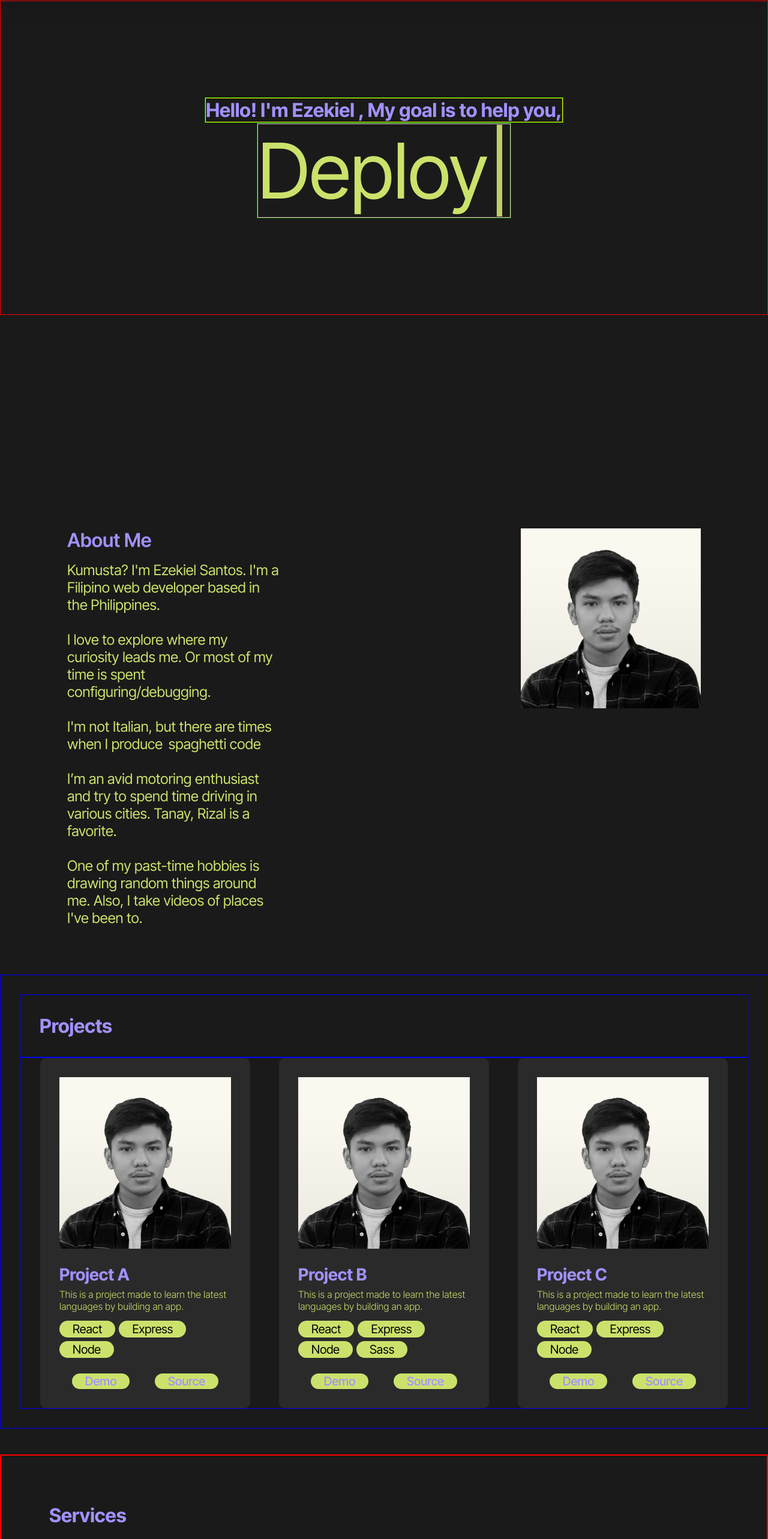
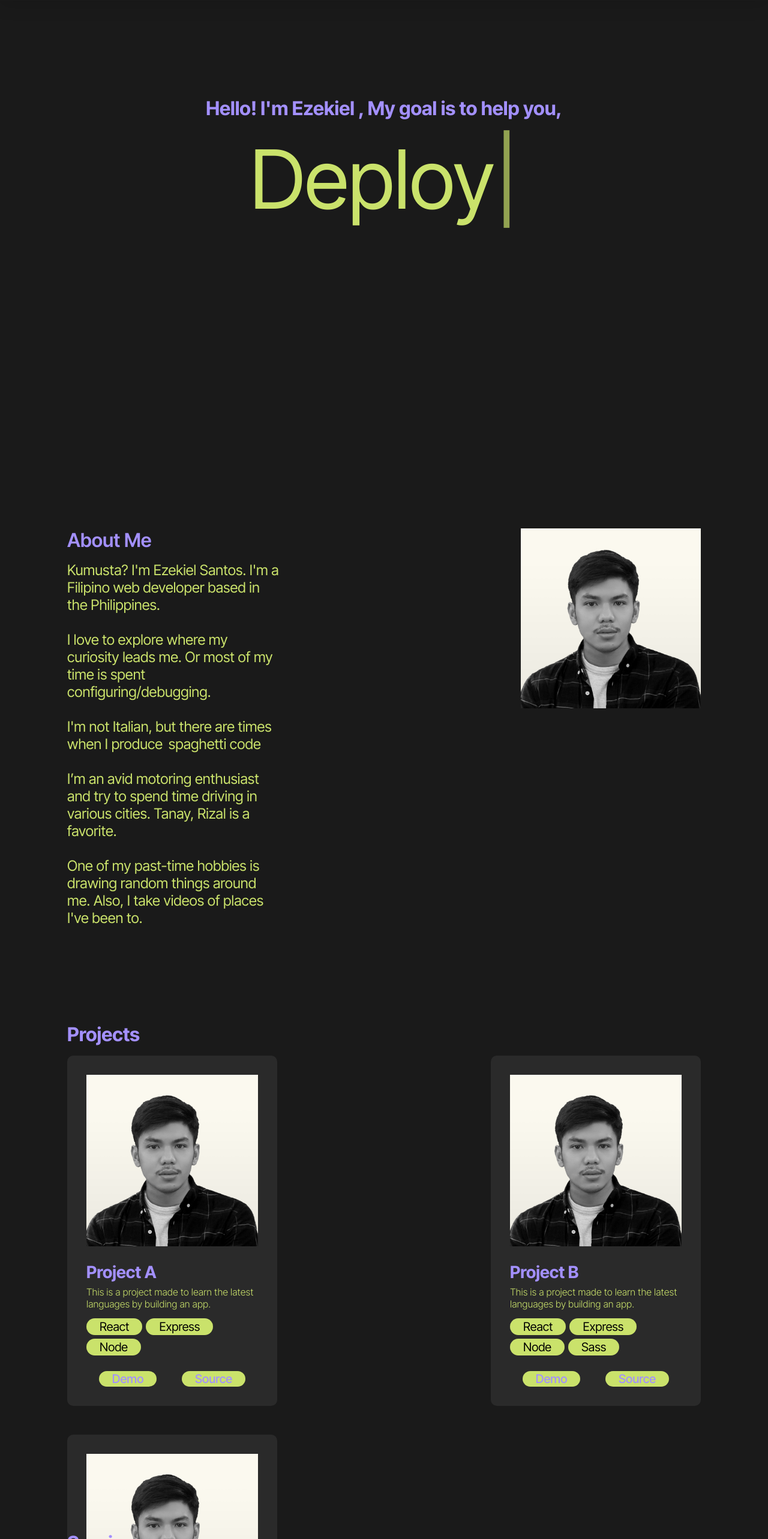
Before and after one commit to ezekielsans/react-portfolio, a React (Vite) app: page / in a window 1280 px wide. Shown: the part 93-2659 px from the top of the page at 60% size. Built offline with nearby package versions, Linux system fonts and the light colour scheme.

Commit message:
add responsiveness

```diff
--- a/src/components/About/About.jsx
+++ b/src/components/About/About.jsx
@@ -6,8 +6,8 @@ import { getImageUrl } from '../../utils';
 export  const About = () => {
   return (
 
-    <section className={styles.section}>
-<div className={styles.container}>
+    <section className={styles.section} id="about">
+  <div className={styles.container}>
   <div className={styles.col}>
 <div className={styles.title}>About Me</div>
 <div className={styles.paragraphs}>
--- a/src/components/Contact/Contact.module.css
+++ b/src/components/Contact/Contact.module.css
@@ -4,11 +4,12 @@
     display: flex;
     justify-content: space-between;
     align-items: center;
-    padding: 40px;
+    padding: 5rem;
+    margin: 0 2rem;
     background-color: var(--main-bg-color); /* Background color for the section */
     color: var(--font-main-color); /* Text color */
     gap: 20px;
-    height: 100vh;
+
   }
   .wordConnect{
 
--- a/src/components/Footer/Footer.jsx
+++ b/src/components/Footer/Footer.jsx
@@ -1,13 +1,8 @@
 import React from 'react'
 
-
-import { IconContext } from 'react-icons/lib';
-import {
-  SiGithub,
-  SiLinkedin ,
-SiFacebook
-  } from 'react-icons/si';
-
+import { FaFacebookF,
+         FaGithub,
+         FaLinkedin } from "react-icons/fa";
 
 import styles from "./Footer.module.css"
 export const Footer = () => {
@@ -23,18 +18,18 @@ export const Footer = () => {
      </h1>
 
      <div className={styles.socials}>
-     <IconContext.Provider value={{color:"blue"}}>
-      <a href="">
-       {SiGithub}</a>
+        <a href="">
+        <FaFacebookF className={styles.icons} />
+       </a>
        <a href="">
-        {SiFacebook}
-        </a>
-        <a href=""> hello
-       {SiLinkedin}
+       <FaGithub className={styles.icons}/>
+       </a> <a href="">
+       <FaLinkedin className={styles.icons}/>
        </a>
-       </IconContext.Provider>
+
      </div>
      </div>
       </footer>
+
   )
 }
--- a/src/components/Footer/Footer.module.css
+++ b/src/components/Footer/Footer.module.css
@@ -13,6 +13,7 @@ justify-content: space-between;
 padding: 1rem;
 margin: 0 2rem;
 ;
+align-items: center;
 }
 
 .footerContainer h1{
@@ -22,8 +23,18 @@ color: var(--font-main-color);
     font-weight: 600;
 }
 
-.socials a{
-background-color: aqua;
+.socials {
+
     display: flex;
-    gap: 2rem;
+    flex-direction: row;
+    gap: 1rem;
 }
+
+
+.icons{
+
+color: var(--font-main-color);
+height: 100%;
+
+
+}
--- a/src/components/Hero/Hero.module.css
+++ b/src/components/Hero/Hero.module.css
@@ -9,7 +9,7 @@
 }
 .heroContainer{
     padding: 10rem;
-    border: 1px red solid;
+
 display: flex;
 flex-direction: column;
 align-items: center;
@@ -17,23 +17,23 @@ align-items: center;
 }
 
 .row{
-    border: 1px  green solid;
+
     color: var(--font-main-color);
     text-align: center;
 }
 
 
 .greeting{
-    border: 1px yellow solid;
+
 font-size: 2rem;
 }
 
 .type{
-font-size: 8rem;
+    margin-top: 1rem;
+font-size: 8.5rem;
 font-weight: 400;
 color: var(--font-tertiary-color);
 
-border: 1px pink solid;
 }
 
 
--- a/src/components/Projects/Projects.module.css
+++ b/src/components/Projects/Projects.module.css
@@ -8,33 +8,30 @@
   color: var(--color-text);
   background-color: var(--main-bg-color);
   height: 100vh;
-
-
+  padding: 5rem;
+  margin: 0 2rem;
+  margin-bottom: 3rem;
 }
 
 
-  .projectsContainer{
-    padding: 2rem;
-  border: 1px blue solid;
 
-
-  }
 .title {
   font-size: 2rem;
   font-weight: 700;
   color: var(--font-main-color);
-    padding: 2rem;
-    border: 1px blue solid;
+  margin-bottom: 1rem;
+
 }
 
 .projects {
-    border: 1px blue solid;
+
 
   display: flex;
   flex-direction: row;
   flex-wrap: wrap;
   align-items: center;
-    justify-content: center;
+  justify-content: space-between;
   gap: 3rem;
   width: 100%;
+  margin-bottom: 1rem;
 }
--- a/src/components/Services/Services.jsx
+++ b/src/components/Services/Services.jsx
@@ -5,6 +5,7 @@ import { getImageUrl } from '../../utils';
 export const Services = () => {
   return (
     <section className={styles.container} id='services'>
+
     <h1 className={styles.servicesTitle}>Services</h1>
 <div className={styles.services}>
 <div className={styles.servicesCard}>
--- a/src/components/Services/Services.module.css
+++ b/src/components/Services/Services.module.css
@@ -5,22 +5,25 @@
     display: flex;
     flex-direction: column;
     background-color: var(--main-bg-color);
-    border: 2px red solid;
 
+    margin: 0 2rem;
     padding: 5rem;
 }
 
+
 .servicesTitle{
-
-
     color:   var(--font-main-color);
     font-size: 2rem;
+     margin-bottom: 1rem;
 }
 
 .services{
     display: flex;
     flex-direction: row;
-    gap: 2rem;
+ gap: 3rem;
+ margin-bottom: 1rem;
+
+    justify-content: space-between;
 }
 
 .serviceTitle{
@@ -38,7 +41,11 @@ font-size: 2rem;
 .servicesCard{
     gap: 1rem;
 
-    padding: 3rem;
+
     display: flex;
     flex-direction: column;
+
+
+
+    gap: 2rem;
 }
```
Lines whose indentation alone changed are shown as unchanged.
